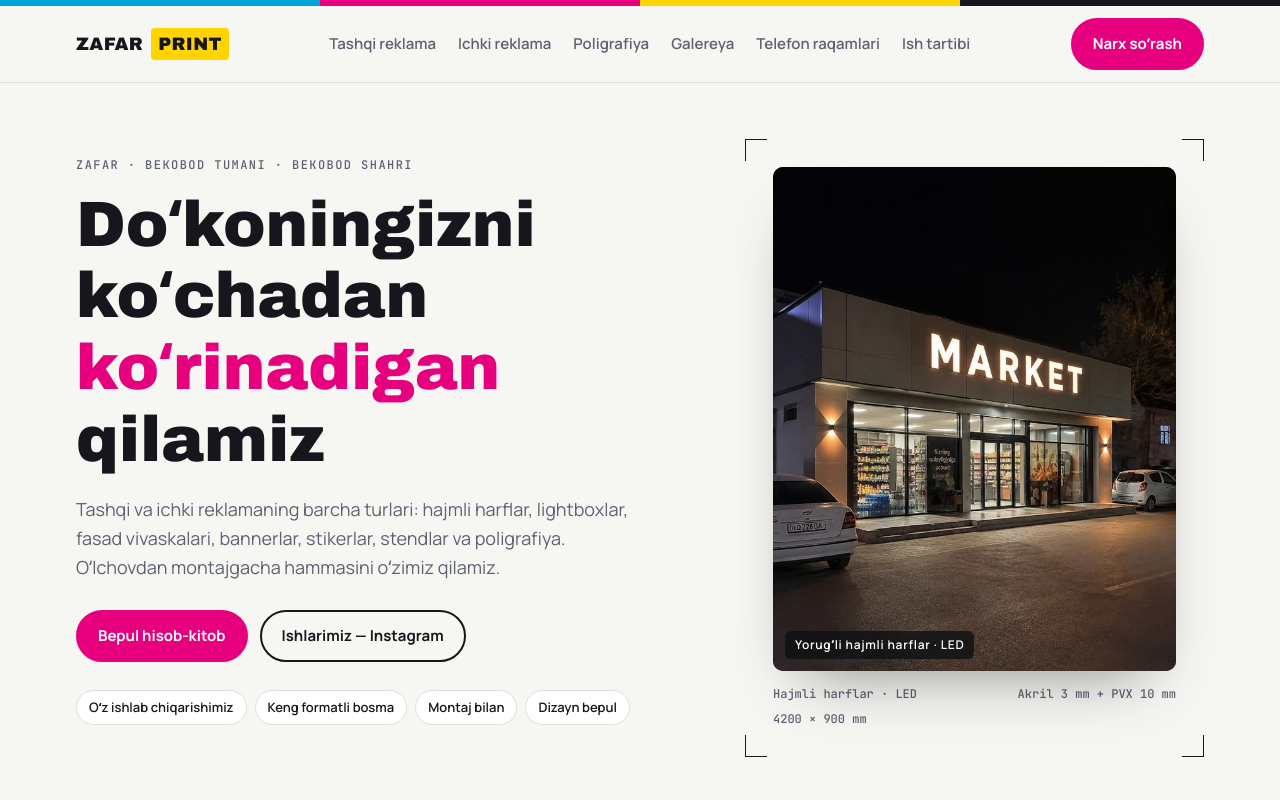
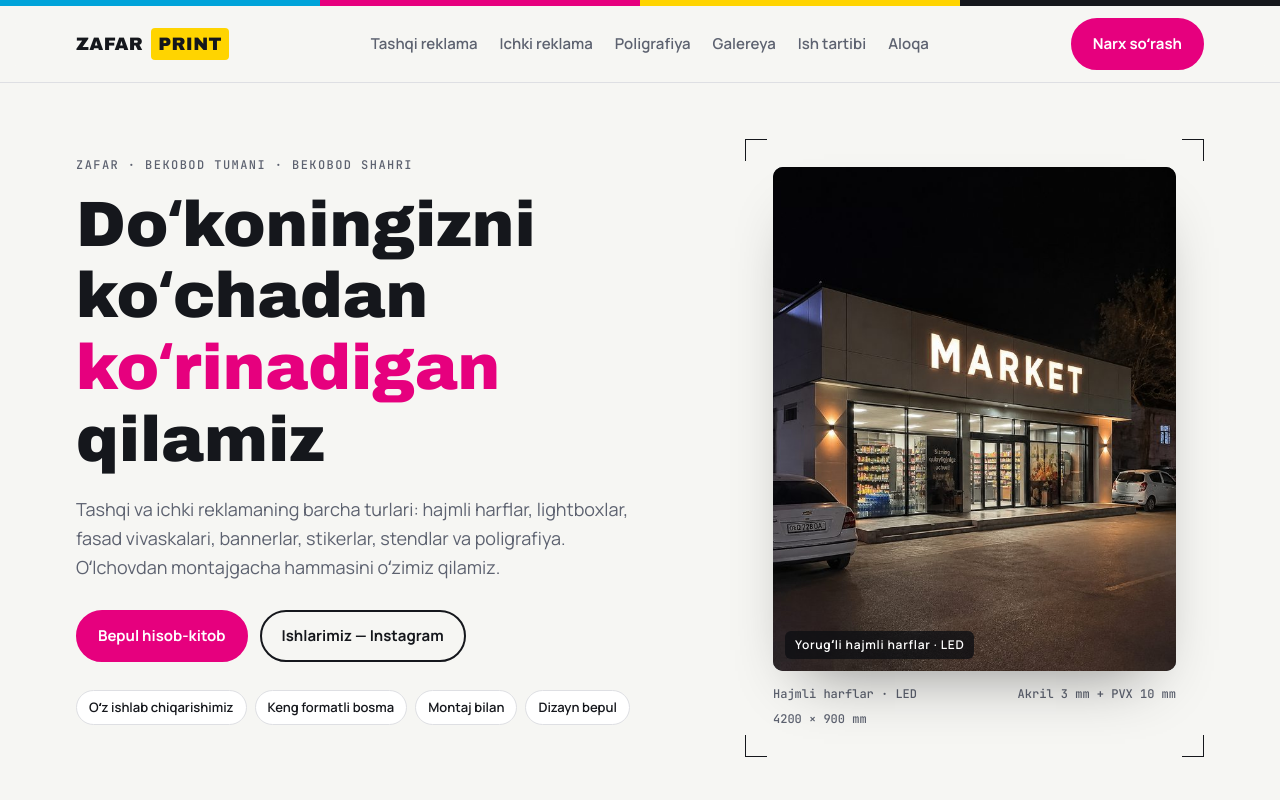
Before and after one commit to karabaevfazliddin-netizen/Zafar-print-, a plain HTML site: page index.html in a window 1280 px wide. Shown: the top 800 px of the page. Drawn offline with Linux system fonts and the light colour scheme; a web font is replaced by a local one.

Commit message:
Menyu: Ish tartibi va Aloqa joyi almashtirildi

```diff
--- a/index.html
+++ b/index.html
@@ -182,8 +182,8 @@ footer .wrap{display:flex;flex-wrap:wrap;justify-content:space-between;gap:12px}
       <li><a href="#ichki">Ichki reklama</a></li>
       <li><a href="#poligrafiya">Poligrafiya</a></li>
       <li><a href="#galereya">Galereya</a></li>
-      <li><a href="#aloqa">Telefon raqamlari</a></li>
       <li><a href="#jarayon">Ish tartibi</a></li>
+      <li><a href="#aloqa">Aloqa</a></li>
     </ul>
     <a class="btn pink" href="#aloqa">Narx soʻrash</a>
   </div>
```
